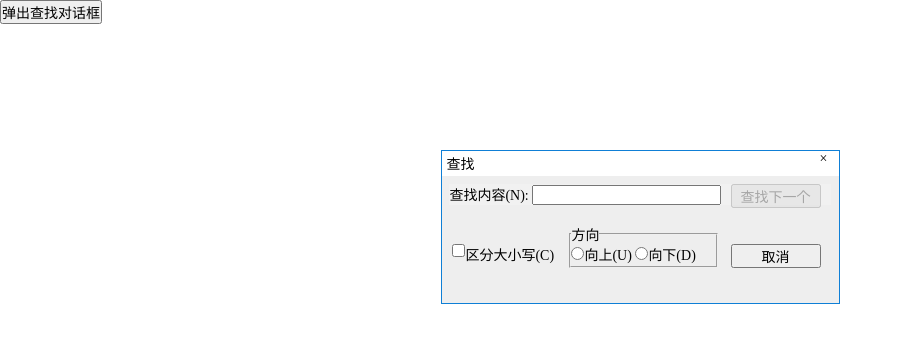
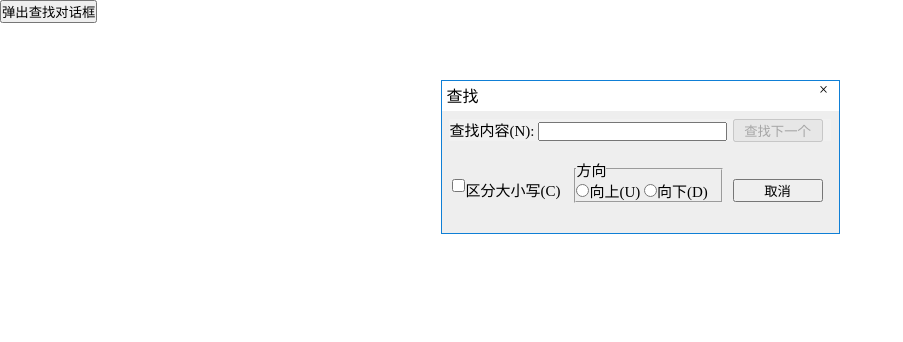
Before and after one commit to jixinchan/jsnotepad, a website: page dlg-search/index.html in a window 1280 px wide. Both pictures are taken after a click on the button "弹出查找对话框". Shown: the whole page, without its empty margins (0-903 px from the left). Drawn offline with nearby package versions, Linux system fonts and the light colour scheme.

Commit message:
整合css模块,添加主页

```diff
--- a/Gruntfile.js
+++ b/Gruntfile.js
@@ -11,7 +11,7 @@ module.exports=function(grunt){
       options:{
         csslintrc:'.csslintrc'
       },
-      src:['dlg-*/*.css'],
+      src:['./css/common.css','dlg-*/*.css'],
     },
     eslint:{
       options:{
@@ -41,7 +41,7 @@ module.exports=function(grunt){
         dest:'dist/js/bundle.js'
       },
       css:{
-        src:['dlg-*/*.css'],
+        src:['./css/common.css','dlg-*/*.css'],
         dest:'dist/css/bundle.css'
       }
     },
--- /dev/null
+++ b/css/common.css
@@ -0,0 +1,55 @@
+*{
+  margin:0;
+  padding:0;
+}
+body,html {
+  height:100%;
+  width:100%;
+}
+
+.notepad-dlg{
+  height:100%;
+  left:0;
+  position:absolute;
+  top:0;
+  width:100%;
+  z-index:10;
+}
+.notepad-dlg .dialogbox{
+  background:#eee;
+  margin:80px auto;
+  border:1px solid #0f7fd6;
+}
+
+.notepad-dlg .dialogbox .titlebar{
+  background:#fff;
+  height:30px;
+  position:relative;
+  width:100%;
+}
+
+.notepad-dlg .dialogbox .titlebar .title{
+  position:absolute;
+  left:5px;
+  top:2px;
+}
+
+.notepad-dlg .dialogbox .titlebar .btn-close{
+  cursor:pointer;
+  height:30px;
+  position:absolute;
+  right:0px;
+  text-align:center;
+  top:0px;
+  width:30px;
+}
+
+.notepad-dlg .dialogbox .titlebar .btn-close:hover{
+  background:red;
+  color:#fff;
+}
+
+.notepad-dlg .dialogbox .content{
+  background:#f1f1f1;
+  position:relative;
+}
--- a/dlg-about/dlg-about.css
+++ b/dlg-about/dlg-about.css
@@ -1,64 +1,18 @@
-*{
-  margin:0;
-  padding:0;
-}
-body,html {
-  height:100%;
-  width:100%;
+
+
+.notepad-about-dlg .dialogbox{
+
+  height:389px;
+
+  width:474px;
+
 }
 
-.notepad-about-dlg{
-  height:100%;
-  left:0;
-  position:absolute;
-  top:0;
-  width:100%;
-  z-index:10;
-}
-
-.notepad-about-dlg .dialogbox{
-  background:#eee;
-  border:1px solid ;
-  height:389px;
-  margin:150px auto;
-  width:474px;
-  border:1px solid #0f7fd6;
-}
-
-.notepad-about-dlg .dialogbox .titlebar{
-  background:#fff;
-  height:30px;
-  position:relative;
-  width:100%;
-}
-
-.notepad-about-dlg .dialogbox .titlebar .title{
-  position:absolute;
-  left:5px;
-  top:2px;
-}
-
-.notepad-about-dlg .dialogbox .titlebar .btn-close{
-  cursor:pointer;
-  height:30px;
-  position:absolute;
-  right:0px;
-  text-align:center;
-  top:0px;
-  width:30px;
-}
-
-.notepad-about-dlg .dialogbox .titlebar .btn-close:hover{
-  background:red;
-  color:#fff;
-}
 
 .notepad-about-dlg .dialogbox .content{
   width:444px;
   height:326px;
-  background:#f1f1f1;
   margin:15px;
-  position:relative;
 }
 
 .notepad-about-dlg .dialogbox .content h1{
--- a/dlg-about/dlg-about.js
+++ b/dlg-about/dlg-about.js
@@ -1,7 +1,7 @@
 /*exported $dlgAbout*/
 var $dlgAbout = (function(){
   var DOM=''
-    +'<div class="notepad-about-dlg">'
+    +'<div class="notepad-dlg notepad-about-dlg">'
     +'  <div class="dialogbox">'
     +'    <div class="titlebar">'
     +'      <p class="title">关于JSnotepad</p>'
--- a/dlg-font/dlg-font.css
+++ b/dlg-font/dlg-font.css
@@ -1,69 +1,22 @@
-*{
-  margin:0;
-  padding:0;
-}
-body,html {
-  height:100%;
-  width:100%;
+.notepad-font-dlg .dialogbox{
+
+  height:533px;
+
+  width:442px;
+
 }
 
-.notepad-font-dlg{
-  height:100%;
-  left:0;
-  position:absolute;
-  top:0;
-  width:100%;
-  z-index:10;
-}
 
-.notepad-font-dlg .dialogbox{
-  background:#eee;
-  border:1px solid ;
-  height:533px;
-  margin:50px auto;
-  width:442px;
-  border:1px solid #0f7fd6;
-}
-
-.notepad-font-dlg .dialogbox .titlebar{
-  background:#fff;
-  height:30px;
-  position:relative;
-  width:100%;
-}
-
-.notepad-font-dlg .dialogbox .titlebar .title{
-  position:absolute;
-  left:5px;
-  top:2px;
-}
-
-.notepad-font-dlg .dialogbox .titlebar .btn-close{
-  cursor:pointer;
-  height:30px;
-  position:absolute;
-  right:0px;
-  text-align:center;
-  top:0px;
-  width:30px;
-}
-
-.notepad-font-dlg .dialogbox .titlebar .btn-close:hover{
-  background:red;
-  color:#fff;
-}
 
 .notepad-font-dlg .dialogbox .content{
-  width:412px;
+  width:382px;
   height:473px;
-  background:#f1f1f1;
-  margin:15px;
-  position:relative;
+
 }
 
 .notepad-font-dlg .dialogbox .content .box{
   display:flex;
-  justify-content:space-between;
+  justify-content:space-around;
 }
 
 .box div div{
--- a/dlg-font/dlg-font.js
+++ b/dlg-font/dlg-font.js
@@ -1,7 +1,7 @@
 /*exported $dlgFont*/
 var $dlgFont = (function(){
   var DOM=''
-    +'<div class="notepad-font-dlg">'
+    +'<div class="notepad-dlg notepad-font-dlg">'
     +'  <div class="dialogbox">'
     +'    <div class="titlebar">'
     +'      <p class="title">字体</p>'
--- a/dlg-goto/dlg-goto.css
+++ b/dlg-goto/dlg-goto.css
@@ -1,63 +1,18 @@
-*{
-  margin:0;
-  padding:0;
-}
-body,html {
-  height:100%;
-  width:100%;
+
+
+.notepad-goto-dlg .dialogbox{
+
+  height:160px;
+
+  width:292px;
+
 }
 
-.notepad-goto-dlg{
-  height:100%;
-  left:0;
-  position:absolute;
-  top:0;
-  width:100%;
-  z-index:10;
-}
-
-.notepad-goto-dlg .dialogbox{
-  background:#eee;
-  border:1px solid ;
-  height:160px;
-  margin:150px auto;
-  width:292px;
-  border:1px solid #0f7fd6;
-}
-
-.notepad-goto-dlg .dialogbox .titlebar{
-  background:#fff;
-  height:30px;
-  position:relative;
-  width:100%;
-}
-
-.notepad-goto-dlg .dialogbox .titlebar .title{
-  position:absolute;
-  left:5px;
-  top:2px;
-}
-
-.notepad-goto-dlg .dialogbox .titlebar .btn-close{
-  cursor:pointer;
-  height:30px;
-  position:absolute;
-  right:0px;
-  text-align:center;
-  top:0px;
-  width:30px;
-}
-
-.notepad-goto-dlg .dialogbox .titlebar .btn-close:hover{
-  background:red;
-  color:#fff;
-}
 
 .notepad-goto-dlg .dialogbox .content{
-  width:100%;
+
   height:130px;
-  background:#f1f1f1;
-  position:relative;
+
 }
 
 .notepad-goto-dlg .dialogbox .content label{
--- a/dlg-replace/dlg-replace.css
+++ b/dlg-replace/dlg-replace.css
@@ -1,64 +1,16 @@
-*{
-  margin:0;
-  padding:0;
-  font-size:14px;
-}
-body,html {
-  height:100%;
-  width:100%;
+.notepad-search-dlg .dialogbox{
+
+  height:152px;
+
+  width:397px;
+
 }
 
-.notepad-search-dlg{
-  height:100%;
-  left:0;
-  position:absolute;
-  top:0;
-  width:100%;
-  z-index:10;
-}
-
-.notepad-search-dlg .dialogbox{
-  background:#eee;
-  border:1px solid ;
-  height:152px;
-  margin:150px auto;
-  width:397px;
-  border:1px solid #0f7fd6;
-}
-
-.notepad-search-dlg .dialogbox .titlebar{
-  background:#fff;
-  height:25px;
-  position:relative;
-  width:100%;
-}
-
-.notepad-search-dlg .dialogbox .titlebar .title{
-  position:absolute;
-  left:5px;
-  top:2px;
-}
-
-.notepad-search-dlg .dialogbox .titlebar .btn-close{
-  cursor:pointer;
-  height:30px;
-  position:absolute;
-  right:0px;
-  text-align:center;
-  top:0px;
-  width:30px;
-}
-
-.notepad-search-dlg .dialogbox .titlebar .btn-close:hover{
-  background:red;
-  color:#fff;
-}
 
 .notepad-search-dlg .dialogbox .content{
+  font-size:14px;
   width:96%;
   margin:2%;
-  background:#f1f1f1;
-  position:relative;
 }
 .content .checkbox{
   position:absolute;
--- a/dlg-replace/dlg-replace.js
+++ b/dlg-replace/dlg-replace.js
@@ -1,7 +1,7 @@
 /*exported $dlgReplace*/
 var $dlgReplace = (function(){
   var DOM=''
-    +'<div class="notepad-search-dlg">'
+    +'<div class="notepad-dlg notepad-search-dlg">'
     +'  <div class="dialogbox">'
     +'    <div class="titlebar">'
     +'      <p class="title">查找</p>'
--- a/dlg-search/dlg-search.css
+++ b/dlg-search/dlg-search.css
@@ -1,64 +1,11 @@
-*{
-  margin:0;
-  padding:0;
-  font-size:14px;
+.notepad-search-dlg .dialogbox{
+  height:152px;
+  width:397px;
 }
-body,html {
-  height:100%;
-  width:100%;
-}
-
-.notepad-search-dlg{
-  height:100%;
-  left:0;
-  position:absolute;
-  top:0;
-  width:100%;
-  z-index:10;
-}
-
-.notepad-search-dlg .dialogbox{
-  background:#eee;
-  border:1px solid ;
-  height:152px;
-  margin:150px auto;
-  width:397px;
-  border:1px solid #0f7fd6;
-}
-
-.notepad-search-dlg .dialogbox .titlebar{
-  background:#fff;
-  height:25px;
-  position:relative;
-  width:100%;
-}
-
-.notepad-search-dlg .dialogbox .titlebar .title{
-  position:absolute;
-  left:5px;
-  top:2px;
-}
-
-.notepad-search-dlg .dialogbox .titlebar .btn-close{
-  cursor:pointer;
-  height:30px;
-  position:absolute;
-  right:0px;
-  text-align:center;
-  top:0px;
-  width:30px;
-}
-
-.notepad-search-dlg .dialogbox .titlebar .btn-close:hover{
-  background:red;
-  color:#fff;
-}
-
 .notepad-search-dlg .dialogbox .content{
   width:96%;
   margin:2%;
-  background:#f1f1f1;
-  position:relative;
+  font-size:15px;
 }
 .content .checkbox{
   position:absolute;
@@ -78,19 +25,19 @@ fieldset{
   height:40px;
   display:inline-block;
   position:absolute;
-  left:120px;
+  left:125px;
   top:40px;
 }
 
 .notepad-search-dlg .dialogbox .content .btn-next{
   width:90px;
   position:absolute;
-  right:10px;
+  right:8px;
 }
 
 .notepad-search-dlg .dialogbox .content .btn-cancel{
   width:90px;
   position:absolute;
-  right:10px;
+  right:8px;
   top:60px;
 }
--- a/dlg-search/dlg-search.js
+++ b/dlg-search/dlg-search.js
@@ -1,7 +1,7 @@
 /*exported $dlgSearch*/
 var $dlgSearch = (function(){
   var DOM=''
-    +'<div class="notepad-search-dlg">'
+    +'<div class="notepad-dlg notepad-search-dlg">'
     +'  <div class="dialogbox">'
     +'    <div class="titlebar">'
     +'      <p class="title">查找</p>'
--- a/dlg-search/index.html
+++ b/dlg-search/index.html
@@ -4,6 +4,7 @@
   <meta charset="UTF-8">
   <title>goto dialog test page</title>
   <link rel="stylesheet" href="dlg-search.css">
+  <link rel="stylesheet" href="../css/common.css">
   <link rel="icon" href="https://i.wangding.in/favicon.ico" sizes="48x48" type="image/png">
 </head>
 <body>
```
Also changed, not shown: dlg-about/index.html (+1 -0 lines), dlg-font/index.html (+1 -0 lines), dlg-goto/dlg-goto.js (+34 -6 lines), dlg-goto/index.html (+6 -1 lines), dlg-replace/index.html (+1 -0 lines), index.html (added, +20 -0 lines).
